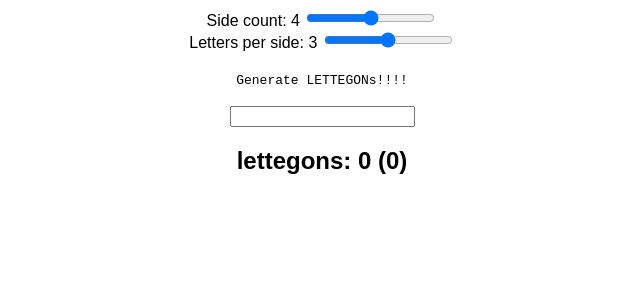
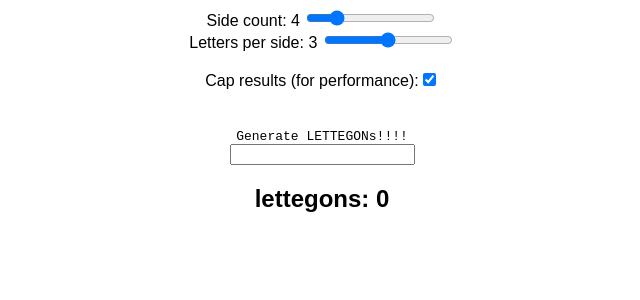
Before and after one commit to hoshmn/lettegon, a React (Create React App) app: page / in a window 1280 px wide. Shown: the top 300 px of the page, without its empty margins (318-958 px from the left). Built offline with nearby package versions, Linux system fonts and the light colour scheme.

Commit message:
perf: expose control of trunc, refine mechanism

```diff
--- a/src/App.tsx
+++ b/src/App.tsx
@@ -3,32 +3,41 @@ import createBoards from "./createBoards";
 import "./styles.css";
 import _ from "lodash";
 
+const sideTruncCap = 6;
+
 export default function App() {
   const [letters, setLetters] = React.useState("");
   const [sideCount, setSideCount] = React.useState(4);
   const [sideSize, setSideSize] = React.useState(3);
+  const [truncate, setTruncate] = React.useState(true);
 
   // TODO make truncation an option
   // const [lettegons, setLettegons] = React.useState([])
-  const { lettegons, truncated } = createBoards({
+  const { lettegons, resultFraction } = createBoards({
     letters,
     sideCount,
-    sideSize
+    sideSize,
+    truncate
   });
+  const truncated = resultFraction < 1;
 
-  console.log("* ", lettegons);
+  console.log("* ", truncate);
 
   const uns = _.uniqBy(lettegons, "id");
   return (
     <div className="App">
       Side count: {sideCount}{" "}
       <input
-        onChange={(e) => setSideCount(Number(e.target.value))}
+        onChange={(e) => {
+          const val = Number(e.target.value);
+          setSideCount(val);
+          if (val >= sideTruncCap) setTruncate(true);
+        }}
         type="range"
         id="sideCount"
         name="side count"
         min="3"
-        max="5"
+        max="8"
         value={sideCount}
       />
       <br />
@@ -44,16 +53,49 @@ export default function App() {
       />
       <br />
       <br />
+      Cap results (for performance):
+      <input
+        onChange={() => setTruncate(!truncate)}
+        type="checkbox"
+        id="truncate"
+        name="truncate results"
+        checked={truncate}
+        disabled={sideCount >= sideTruncCap}
+      />
+      <br />
+      <br />
+      {sideCount * sideSize > 28 && (
+        <strong>
+          there aren't enough unique letters in the alphabet to complete a
+          lettegon.
+        </strong>
+      )}
+      <br />
       <code>Generate LETTEGONs!!!!</code>
       <br />
-      {truncated && <span>truncated</span>}
+      <input onChange={(e) => setLetters(e.target.value)} />
       <br />
-      <input onChange={(e) => setLetters(e.target.value)} />
-      <h2>
-        lettegons: {lettegons.length} ({uns.length})
-      </h2>
+      <h2>lettegons: {lettegons.length}</h2>
+      {truncated && (
+        <code>
+          your results were capped to prevent performance lags from trying to
+          calculate an exponentially large number of permutations.
+          <br />
+          <br />
+          the following represent about {Math.round(resultFraction * 100)}% of
+          valid permutations.
+          <br />
+          <br />
+        </code>
+      )}
       {lettegons.map((b) => (
-        <div key={b.id} style={{ background: b.complete ? "yellow" : "none" }}>
+        <div
+          key={b.id}
+          style={{
+            fontWeight: 100,
+            background: b.complete ? "yellow" : "none"
+          }}
+        >
           {b.id.replaceAll("|", " . ")}
         </div>
       ))}
--- a/src/createBoards.jsx
+++ b/src/createBoards.jsx
@@ -2,6 +2,7 @@ import _ from "lodash";
 let r = 0;
 
 const xEmpty = (x) => x === "_";
+const truncateCap = 1000;
 
 // console.log(makeId(4, 3));
 function makeId(sideCount, sideSize) {
@@ -116,7 +117,8 @@ function createBoards({
   sideSize,
   lettegons = [],
   usedLetters = "",
-  truncated = false
+  truncate = false,
+  resultFraction = 1
 }) {
   // let boardMtx = Array(sideCount).fill(Array(sideSize));
   // console.log(boardMtx)
@@ -125,7 +127,7 @@ function createBoards({
   // letters.split("").forEach((l) => {});
   // console.log(boardMtx, r++);
 
-  if (!letters) return { lettegons, truncated };
+  if (!letters) return { lettegons, resultFraction };
   const letter = letters[0];
   if (!usedLetters) {
     const L = new Lettegon({ sideCount, sideSize });
@@ -136,9 +138,20 @@ function createBoards({
     // console.log("___", lettegons)
     lettegons = _.compact(lettegons);
     lettegons = _.flatten(lettegons);
-    if (lettegons.length > 500) {
-      lettegons = lettegons.slice(0, 500);
-      truncated = true;
+    if (truncate && lettegons.length > truncateCap) {
+      const truncateRatio = Math.ceil(lettegons.length / truncateCap);
+      const before = lettegons.length;
+      lettegons = lettegons.filter((l, i) => !(i % truncateRatio));
+      const fractionKept = lettegons.length / before;
+      console.log(
+        "for '",
+        letter,
+        "' keeping:",
+        Math.round(fractionKept * 100) + "%",
+        before,
+        lettegons.length
+      );
+      resultFraction *= fractionKept;
     }
   }
 
@@ -147,8 +160,9 @@ function createBoards({
     sideCount,
     sideSize,
     lettegons,
-    truncated,
-    usedLetters: usedLetters + letter
+    usedLetters: usedLetters + letter,
+    truncate,
+    resultFraction
   });
 }
 
```
